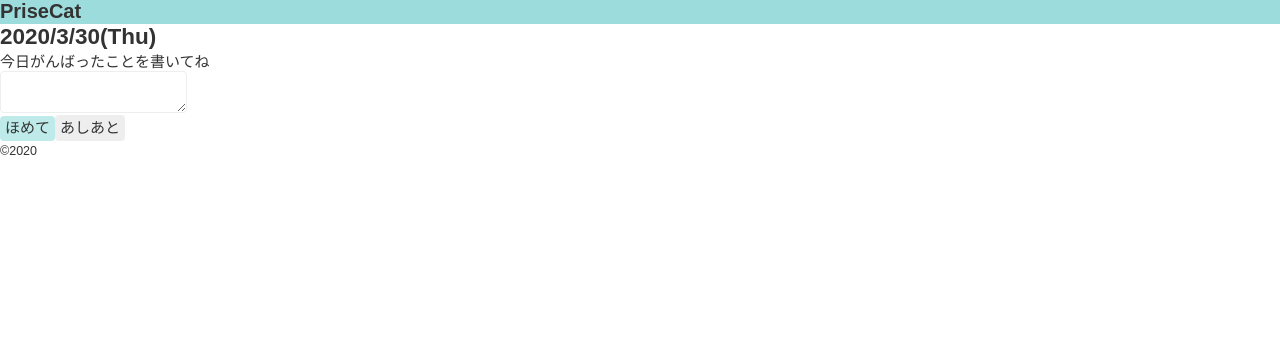
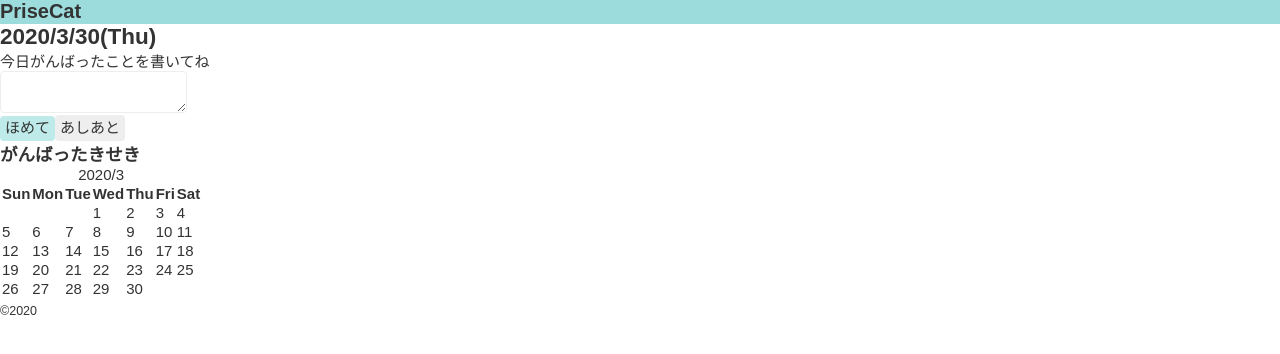
Before and after one commit to harutete/praise-cat, a React (Create React App) app: page / in a window 1280 px wide. Shown: the top 354 px of the page. Built offline with nearby package versions, Linux system fonts and the light colour scheme.

Commit message:
Add: カレンダー実装

```diff
--- a/src/pages/App.tsx
+++ b/src/pages/App.tsx
@@ -1,4 +1,4 @@
-import React from 'react'
+import React, { useState, useEffect } from 'react'
 import { ThemeProvider } from 'styled-components'
 import { theme } from '../components/theme'
 // components
@@ -8,16 +8,60 @@ import UtilityButton from '../components/atoms/button'
 import Textarea from '../components/atoms/Textarea'
 
 const App: React.FC = () => {
+  const weekDayArr = ['Sun', 'Mon', 'Tue', 'Wed', 'Thu', 'Fri', 'Sat']
   const formattedDateStr  = () => {
     const date = new Date()
     const year = date.getFullYear()
     const month = date.getMonth()
     const day = date.getDate()
-    const weekDayArr = ['Sun', 'Mon', 'Tue', 'Wed', 'Thu', 'Fri', 'Sat']
     const weekDayIndex = date.getDay()
 
     return `${year}/${month}/${day}(${weekDayArr[weekDayIndex]})`
   }
+  const captionDate = () => {
+    const date = new Date()
+    const year = date.getFullYear()
+    const month = date.getMonth()
+
+    return `${year}/${month}`
+  }
+  const drawingCalendar = (year?: number, month?: number): (string | number)[][] => {
+    const date = new Date()
+    const currentYear = year || date.getFullYear()
+    const currentMonth = month || date.getMonth()
+    const isLeapYear =
+      (currentYear % 4 === 0 && currentYear % 100 !== 0) ||
+      currentYear % 400 ===0
+    const startDate = new Date(currentYear, currentMonth, 1)
+    const startDay = startDate.getDay()
+    const endDate = new Date(currentYear, currentMonth + 1, 0)
+    const endDay = endDate.getDay()
+    const end = endDate.getDate()
+    const dateArr = []
+    let row
+    let col
+    let day = 1
+
+    for (row = 0; row < 6; row++) {
+      const weekArr = []
+      for(col = 0; col < 7; col++) {
+        if (row === 0 && startDay > col) {
+          weekArr.push('')
+        } else if (day > end) {
+          weekArr.push('')
+          day++
+        } else {
+          weekArr.push(day)
+          day++
+        }
+      }
+
+      dateArr.push(weekArr)
+    }
+
+    return dateArr
+  }
+  const calendar = drawingCalendar()
   return (
     <ThemeProvider theme={theme}>
       <GlobalStyle />
@@ -35,6 +79,24 @@ const App: React.FC = () => {
               <UtilityButton isAnchor text={'あしあと'} href="list" />
             </div>
           </div>
+          <div>
+            <h3>がんばったきせき</h3>
+            <table>
+              <caption>{captionDate()}</caption>
+              <thead>
+                <tr>
+                  {weekDayArr.map((day, index) => <th key={`day_${index}`}>{day}</th>)}
+                </tr>
+              </thead>
+                {calendar.map(week =>
+                  <tr>
+                    {week.map(day => <td>{day}</td>)}
+                  </tr>
+                )}
+              <tbody>
+              </tbody>
+            </table>
+          </div>
         </main>
         <footer>
           <small>&copy;2020</small>
```
